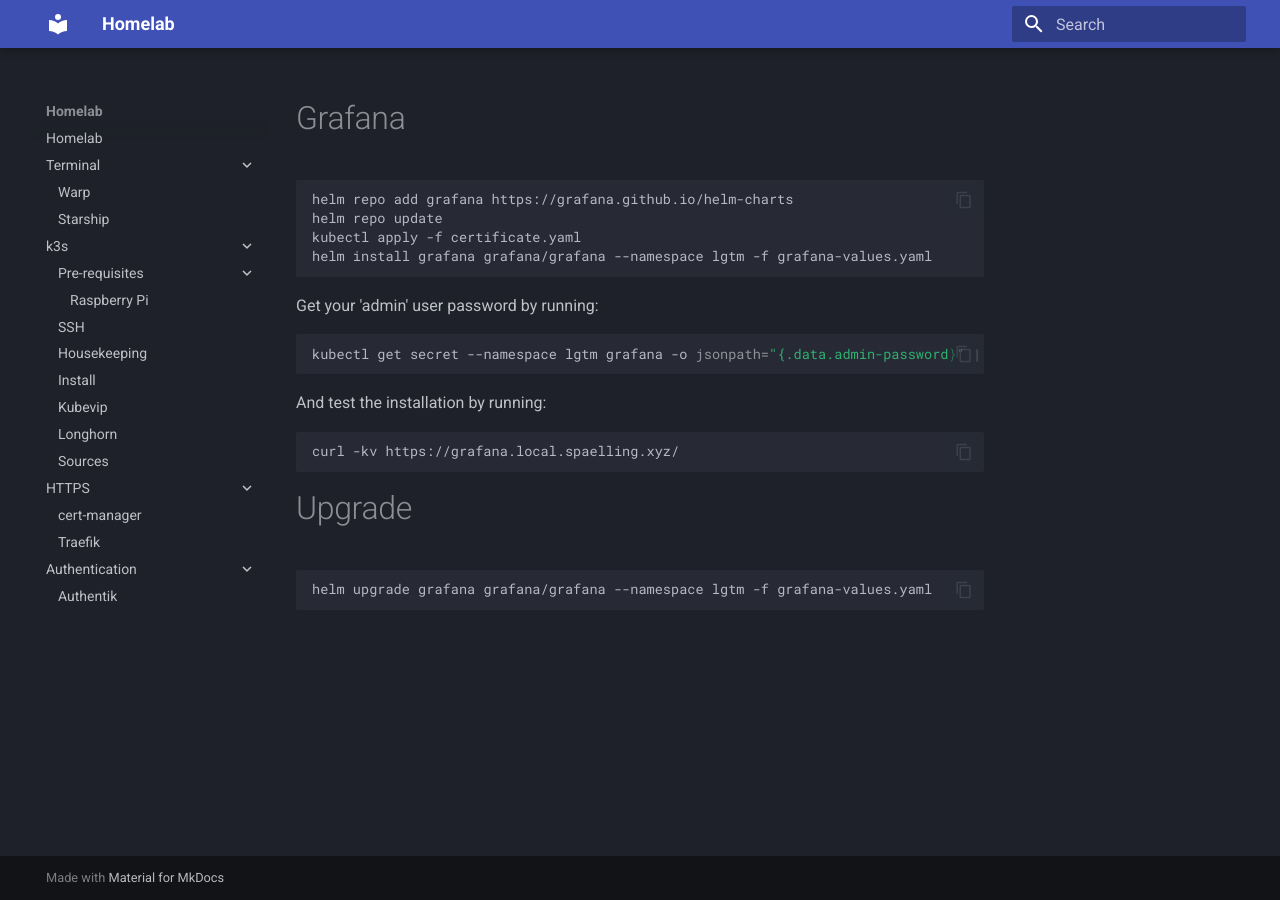
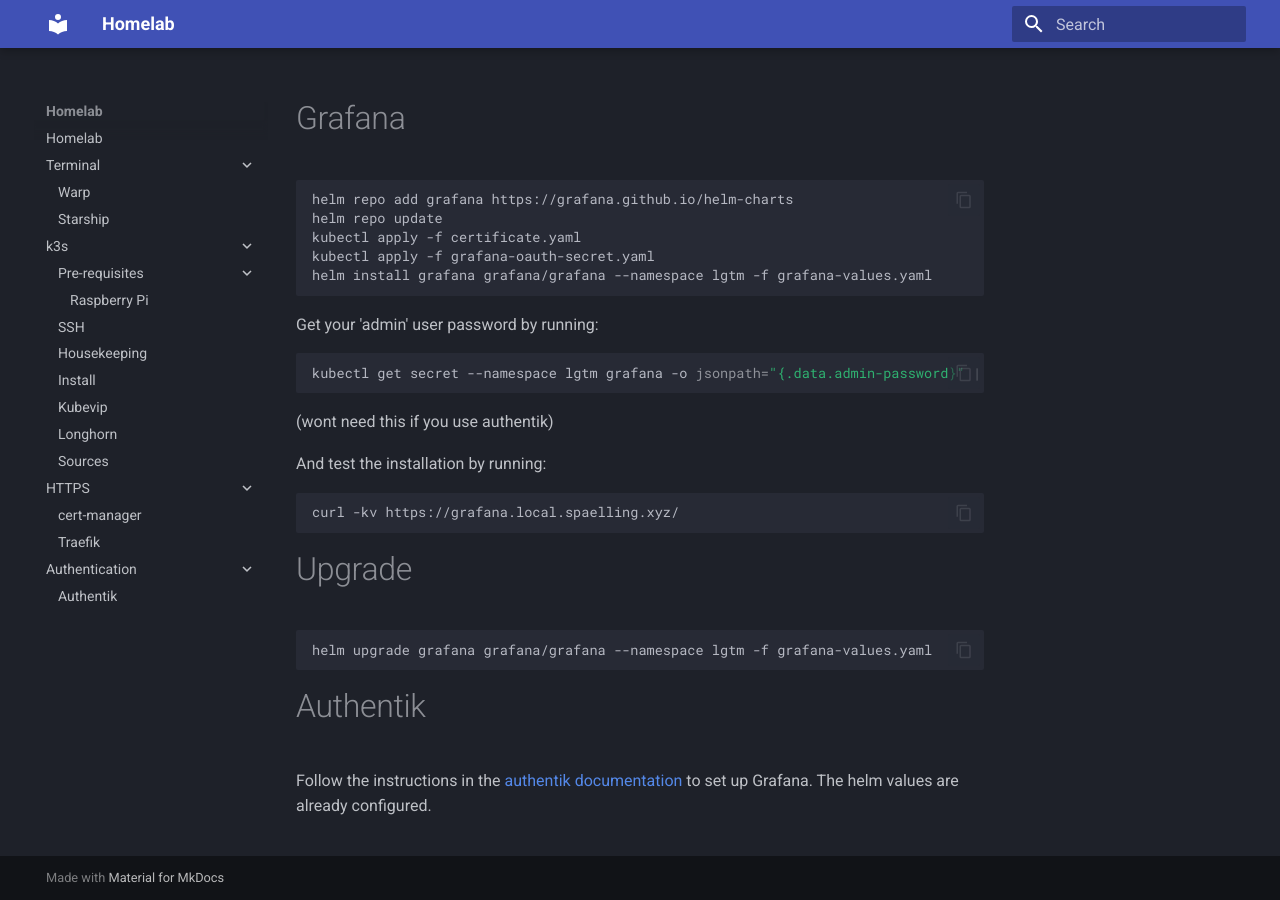
Before and after one commit to spaelling/homelab-pages, an MkDocs documentation site: the page built from docs/lgtm/grafana/grafana.md, in a window 1280 px wide. Built offline with MkDocs 1.6.1 and Material for MkDocs 9.7.7, drawn with Linux system fonts in a browser that asks for light colours.

Commit message:
docs: update Grafana configuration and installation instructions

````diff
--- a/docs/lgtm/grafana/grafana.md
+++ b/docs/lgtm/grafana/grafana.md
@@ -4,6 +4,7 @@
 helm repo add grafana https://grafana.github.io/helm-charts
 helm repo update
 kubectl apply -f certificate.yaml
+kubectl apply -f grafana-oauth-secret.yaml
 helm install grafana grafana/grafana --namespace lgtm -f grafana-values.yaml
 ```
 
@@ -12,6 +13,8 @@
 ```bash
 kubectl get secret --namespace lgtm grafana -o jsonpath="{.data.admin-password}" | base64 --decode ; echo
 ```
+
+(wont need this if you use authentik)
 
 And test the installation by running:
 
@@ -24,3 +27,7 @@
 ```bash
 helm upgrade grafana grafana/grafana --namespace lgtm -f grafana-values.yaml
 ```
+
+# Authentik
+
+Follow the instructions in the [authentik documentation](https://docs.goauthentik.io/integrations/services/grafana/) to set up Grafana. The helm values are already configured.
````
Also changed, not shown: docs/lgtm/grafana/grafana-values.yaml (+29 -2 lines).
